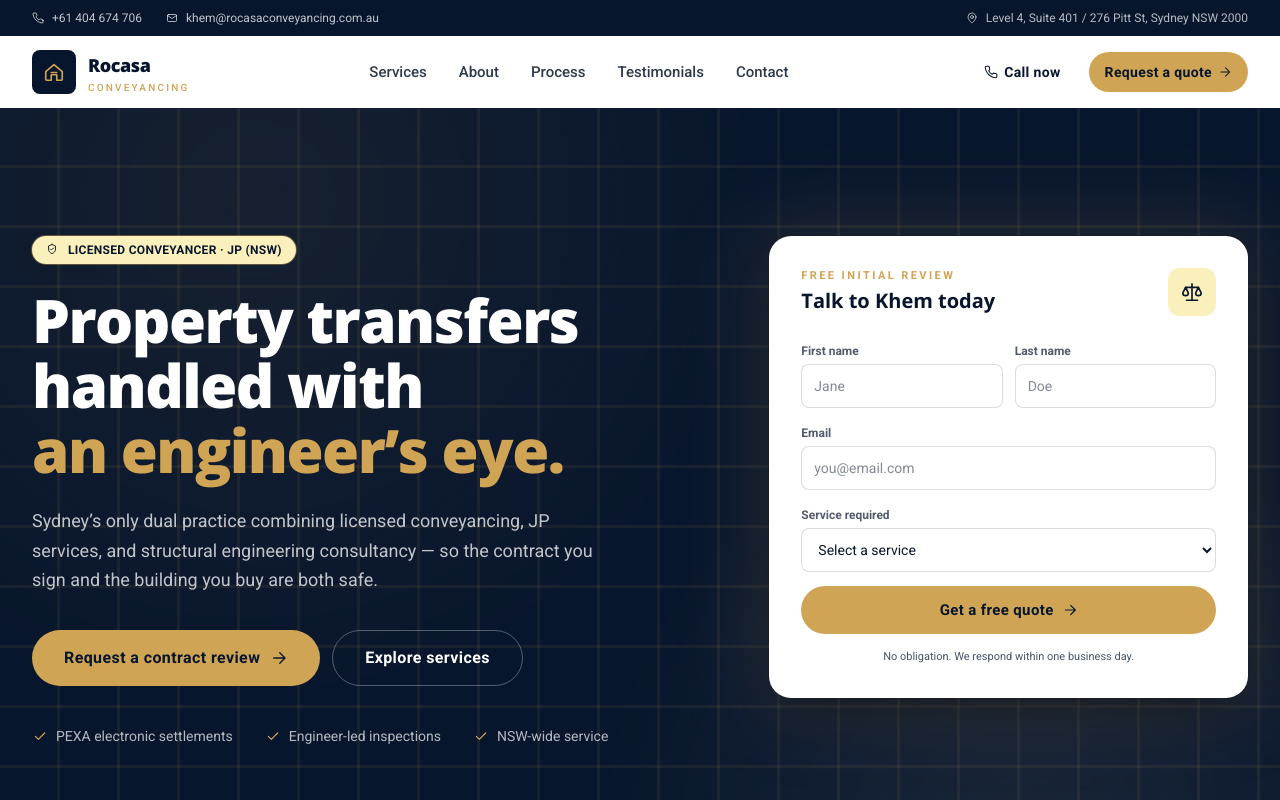
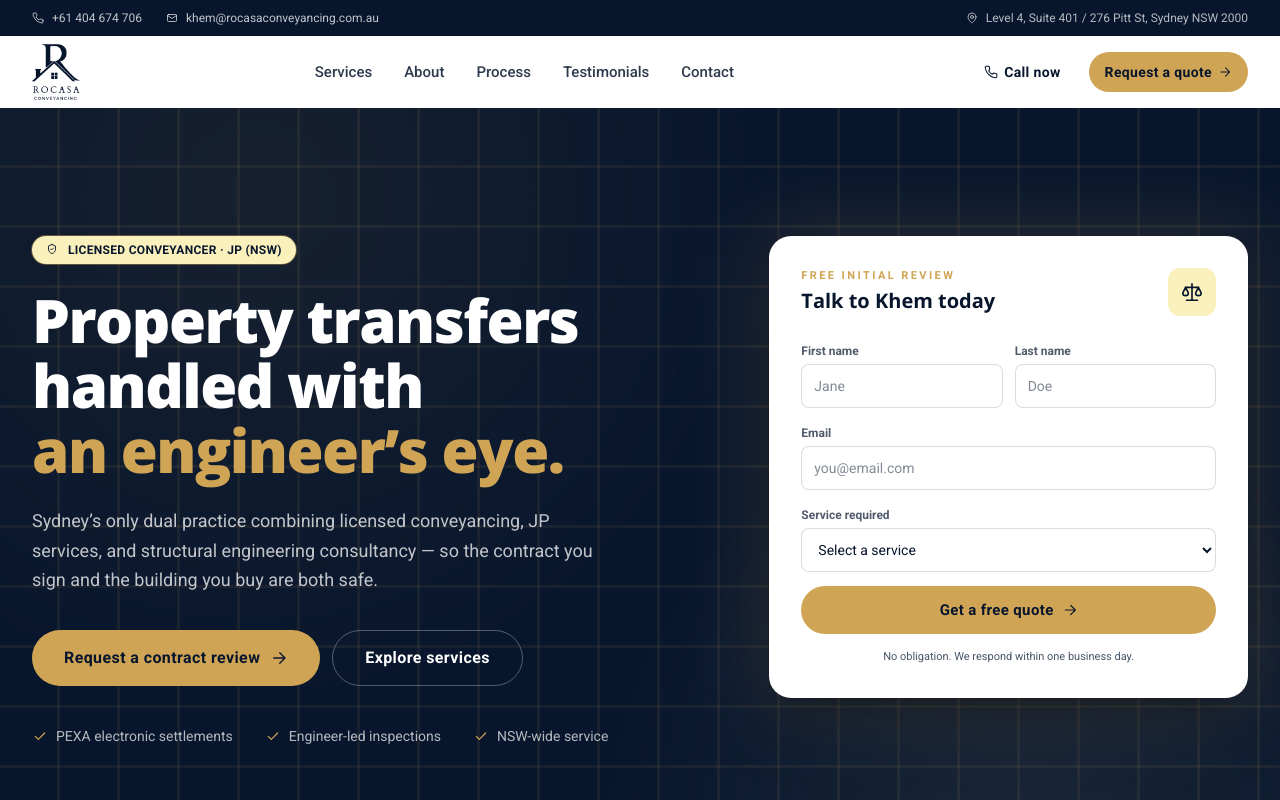
Before and after one commit to Tengoku18/rocasa, a Next.js app: page / in a window 1280 px wide. Shown: the top 800 px of the page. Built offline with nearby package versions, Linux system fonts and the light colour scheme.

Commit message:
fix: fix logo on header and footer

```diff
--- a/src/components/atoms/Logo.tsx
+++ b/src/components/atoms/Logo.tsx
@@ -1,59 +1,30 @@
+import Image from 'next/image';
+
 type LogoProps = {
   variant?: 'light' | 'dark';
   className?: string;
 };
 
 export function Logo({ variant = 'dark', className = '' }: LogoProps) {
-  const primary = variant === 'dark' ? '#08162D' : '#FFFFFF';
-  const accent = '#D0A455';
+  const src =
+    variant === 'dark'
+      ? '/_Transparent%20mono%20logo.png'
+      : '/_Transparent%20logo.png';
 
   return (
     <a
       href="#top"
       aria-label="Rocasa Conveyancing home"
-      className={`inline-flex items-center gap-3 cursor-pointer ${className}`}
+      className={`inline-flex items-center cursor-pointer ${className}`}
     >
-      <span
-        aria-hidden="true"
-        className="grid h-11 w-11 place-items-center rounded-lg"
-        style={{ backgroundColor: primary }}
-      >
-        <svg
-          width="22"
-          height="22"
-          viewBox="0 0 24 24"
-          fill="none"
-          xmlns="http://www.w3.org/2000/svg"
-        >
-          <path
-            d="M3 11.5L12 4l9 7.5V20a1 1 0 0 1-1 1h-5v-6h-6v6H4a1 1 0 0 1-1-1v-8.5Z"
-            stroke={accent}
-            strokeWidth="1.8"
-            strokeLinecap="round"
-            strokeLinejoin="round"
-          />
-          <path
-            d="M9 12.5h6"
-            stroke={accent}
-            strokeWidth="1.8"
-            strokeLinecap="round"
-          />
-        </svg>
-      </span>
-      <span className="flex flex-col leading-none">
-        <span
-          className="font-[family-name:var(--font-open-sans)] text-lg font-extrabold tracking-tight"
-          style={{ color: primary }}
-        >
-          Rocasa
-        </span>
-        <span
-          className="font-[family-name:var(--font-roboto)] text-[10px] font-medium tracking-[0.22em] uppercase mt-1"
-          style={{ color: accent }}
-        >
-          Conveyancing
-        </span>
-      </span>
+      <Image
+        src={src}
+        alt="Rocasa Conveyancing"
+        width={320}
+        height={96}
+        priority
+        className="h-12 w-auto sm:h-14"
+      />
     </a>
   );
 }
```
Also changed, not shown: public/_Transparent logo.png (added), public/_Transparent mono logo.png (added).
